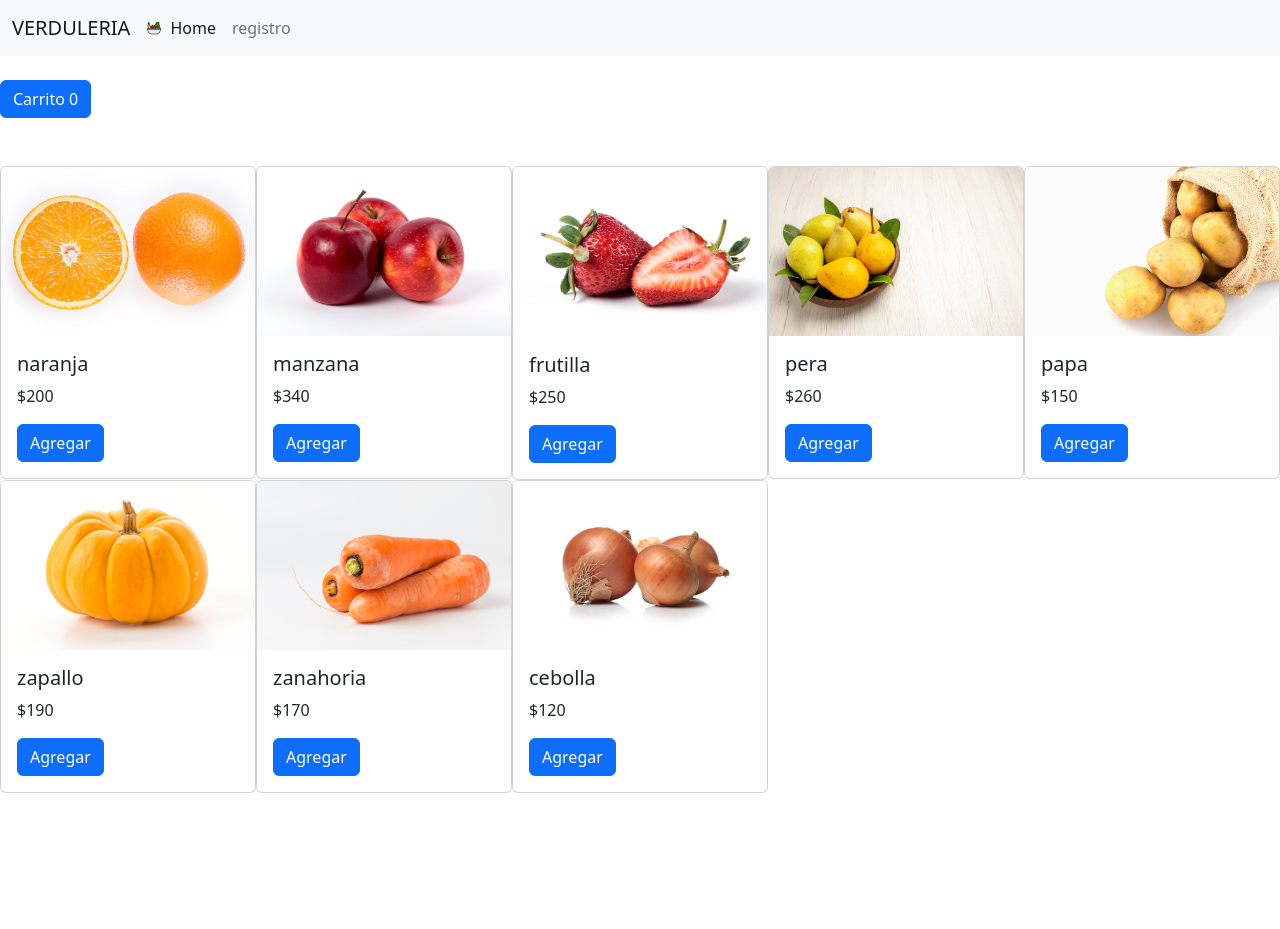
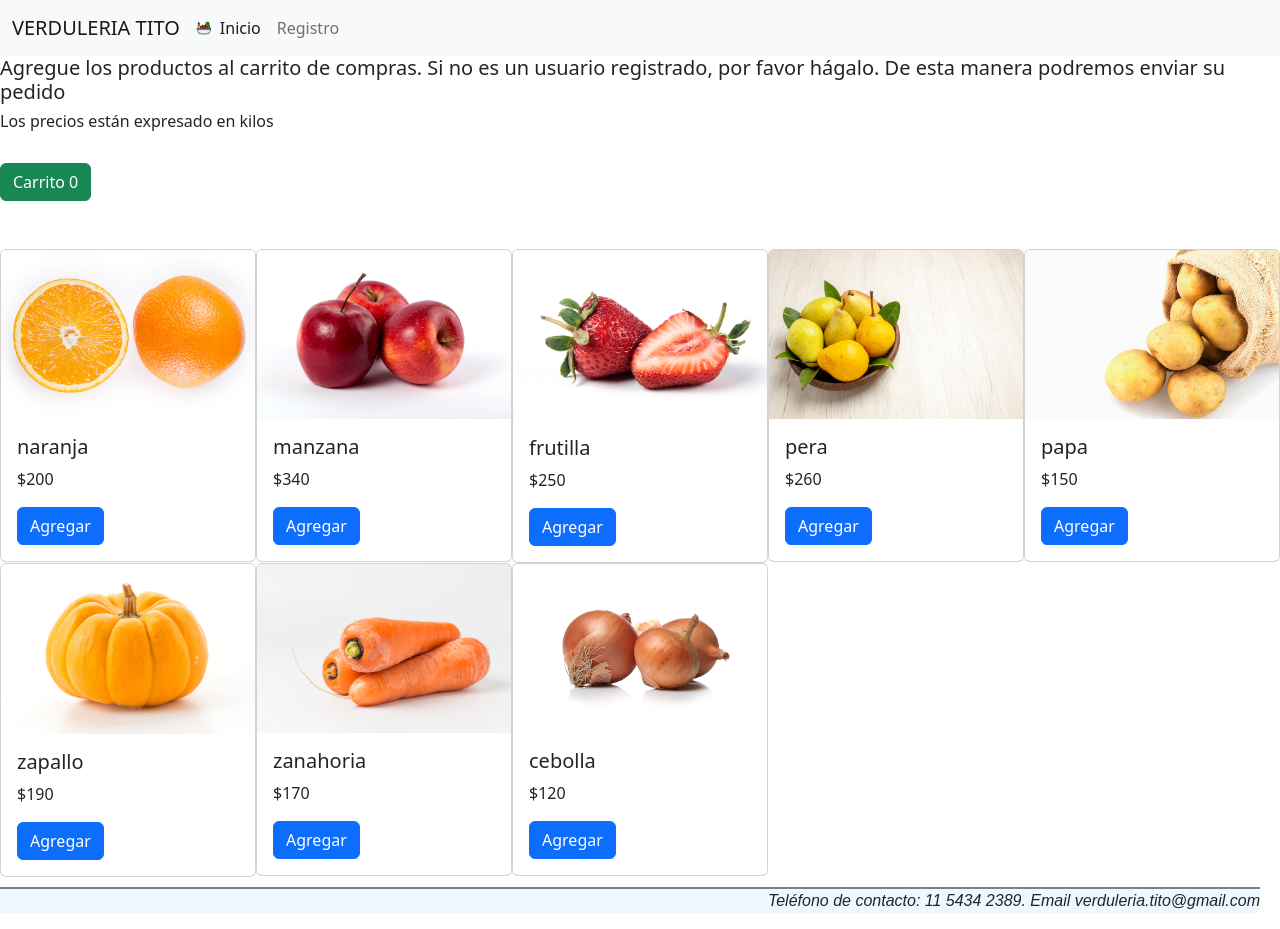
Before and after one commit to martinemoyano/varduleria.V3-main, a plain HTML site: page index.html in a window 1280 px wide. Before the commit the page ends 800 px from the top, so only its background shows below. Drawn offline with nearby package versions, Linux system fonts and the light colour scheme; some packages are replaced by stand-ins of ours; no server answers; a script that the page names is missing.

Commit message:
estilos aplicados

```diff
--- a/css/style.css
+++ b/css/style.css
@@ -7,6 +7,10 @@
 .contenedorProd{
     display: flex;
     flex-wrap: wrap;
+}
+
+.navbar-brand{
+    font-weight: 500;
 }
 
 .form{
@@ -69,3 +73,14 @@
     visibility: visible;
     color: red;
 }
+
+.footer{
+    margin-top: 10px;
+    border-top: 2px solid grey;
+    font-family: sans-serif;
+    font-style:italic;
+    text-align: right;
+    margin-right: 20px;
+    font-weight: 300;
+    background-color: aliceblue;
+}
--- a/index.html
+++ b/index.html
@@ -18,18 +18,19 @@
 
     <nav class="navbar navbar-expand-lg bg-light">
       <div class="container-fluid">
-        <a class="navbar-brand" href="./index.html">VERDULERIA</a>
+        <a class="navbar-brand" href="./index.html">VERDULERIA TITO</a>
         <img src="/img/icons8-fruit-16.png" class="logo" alt="">
-        <button class="navbar-toggler" type="button" data-bs-toggle="collapse" data-bs-target="#navbarSupportedContent" aria-controls="navbarSupportedContent" aria-expanded="false" aria-label="Toggle navigation">
+        <button class="navbar-toggler" type="button" data-bs-toggle="collapse" data-bs-target="#navbarSupportedContent"
+          aria-controls="navbarSupportedContent" aria-expanded="false" aria-label="Toggle navigation">
           <span class="navbar-toggler-icon"></span>
         </button>
         <div class="collapse navbar-collapse" id="navbarSupportedContent">
           <ul class="navbar-nav me-auto mb-2 mb-lg-0">
             <li class="nav-item">
-              <a class="nav-link active" aria-current="page" href="./index.html">Home</a>
+              <a class="nav-link active" aria-current="page" href="./index.html">Inicio</a>
             </li>
             <li class="nav-item">
-              <a class="nav-link" href="./registro.html">registro</a>
+              <a class="nav-link" href="./registro.html">Registro</a>
             </li>
 
           </ul>
@@ -41,9 +42,11 @@
       </div>
     </nav>
 
-
-
-    <button type="button"  class="btn btn-primary mb-3 mt-4 contador" data-bs-toggle="modal" data-bs-target="#exampleModal">
+    <h5>Agregue los productos al carrito de compras. Si no es un usuario registrado, por favor hágalo. De esta manera
+      podremos enviar su pedido</h5>
+    <h6>Los precios están expresado en kilos</h6>
+    <button type="button" class="btn btn-success mb-3 mt-4 contador" data-bs-toggle="modal"
+      data-bs-target="#exampleModal">
       Carrito <span id="contadorCarrito">0</span>
     </button>
 
@@ -140,11 +143,13 @@
 
 
 
-  <footer>
-
+  <footer class="footer">
+    <p>Teléfono de contacto: 11 5434 2389. Email verduleria.tito@gmail.com</p>
   </footer>
 
-  <script src="https://cdn.jsdelivr.net/npm/bootstrap@5.2.0/dist/js/bootstrap.bundle.min.js" integrity="sha384-A3rJD856KowSb7dwlZdYEkO39Gagi7vIsF0jrRAoQmDKKtQBHUuLZ9AsSv4jD4Xa" crossorigin="anonymous"></script>
+  <script src="https://cdn.jsdelivr.net/npm/bootstrap@5.2.0/dist/js/bootstrap.bundle.min.js"
+    integrity="sha384-A3rJD856KowSb7dwlZdYEkO39Gagi7vIsF0jrRAoQmDKKtQBHUuLZ9AsSv4jD4Xa" crossorigin="anonymous">
+  </script>
   <script src="/js/stock.js"></script>
   <script src="/js/app.js"></script>
   <script src="/js/usuarios.js"></script>
--- a/js/app.js
+++ b/js/app.js
@@ -12,7 +12,7 @@ const precioTotal = document.getElementById('precio-total');
 
 const buscador = document.getElementById('search');
 
-const guardarLocal = (clave,valor) => (localStorage.setItem(clave,valor));
+const guardarLocal = (clave, valor) => (localStorage.setItem(clave, valor));
 
 // GUARDAR EL STOCK EN LOCALSTORAGE
 guardarLocal("listaProductos", JSON.stringify(stockProductos));
@@ -21,8 +21,8 @@ const almacenados = JSON.parse(localStorage.getItem("listaProductos"));
 const arrayProductosOBJ = [];
 
 
-class producto{
-    constructor(obj){
+class producto {
+    constructor(obj) {
         this.id = parseFloat(obj.id);
         this.tipo = obj.tipo;
         this.nombre = obj.nombre;
@@ -52,9 +52,9 @@ arrayProductosOBJ.push(new producto(objeto));
 
 mostrarProductos(arrayProductosOBJ)
 
-function mostrarProductos(){
+function mostrarProductos() {
     // contenedorProductos.innerHTML = ''
-arrayProductosOBJ.forEach(item=>{
+    arrayProductosOBJ.forEach(item => {
         let div = document.createElement('div')
         div.className = 'item'
         div.innerHTML = ` <div class="card" style="width: 16rem;">
@@ -70,7 +70,7 @@ contenedorProductos.appendChild(div);
 
 
         let btnAgregar = document.getElementById(`botonAgregar${item.id}`)
-btnAgregar.addEventListener('click',()=>{
+        btnAgregar.addEventListener('click', () => {
             agregarAlCarrito(item.id);
             guardarLocal("carrito", JSON.stringify(carritoCompras));
         })
@@ -80,14 +80,14 @@ btnAgregar.addEventListener('click',()=>{
 
 function agregarAlCarrito(id) {
     let existe = carritoCompras.find(producto => producto.id == id)
-if (existe){
-    existe.cantidad = existe.cantidad +1
+    if (existe) {
+        existe.cantidad = existe.cantidad + 1
         document.getElementById(`cant${existe.id}`).innerHTML = `<p id = "cant${existe.id}">cantidad:${existe.cantidad}</p>`
         actualizarCarrito()
         console.log(`el producto ${existe.id} existe `)
 
-}else{
-        let productoAgregar = arrayProductosOBJ.find(item=> item.id == id)
+    } else {
+        let productoAgregar = arrayProductosOBJ.find(item => item.id == id)
         productoAgregar.cantidad = 1
         carritoCompras.push(productoAgregar);
         mostrarCarrito(productoAgregar)
@@ -109,26 +109,26 @@ if (existe){
 
 function mostrarCarrito(productoAgregar) {
     let div = document.createElement('div')
-     div.setAttribute('class','productoEnCarrito')
+    div.setAttribute('class', 'productoEnCarrito')
     // div.className="contenedor-productos";
     div.innerHTML = `
                       <p>${productoAgregar.nombre}</p>
                       <p>Precio: $${productoAgregar.precio}</p>
                       <p id="cant${productoAgregar.id}">cantidad:${productoAgregar.cantidad}</p>
-                      <button class="boton-eliminar btn btn-primary" id="eliminar${productoAgregar.id}">
+                      <button class="boton-eliminar btn btn-danger" id="eliminar${productoAgregar.id}">
                      borrar</i>
                       </button>`
     contenedorCarrito.appendChild(div)
 
     let btnEliminar = document.getElementById(`eliminar${productoAgregar.id}`)
-   btnEliminar.addEventListener('click',()=>{
-       if(productoAgregar.cantidad == 1){
-           carritoCompras = carritoCompras.filter(item=>item.id !== productoAgregar.id)
+    btnEliminar.addEventListener('click', () => {
+        if (productoAgregar.cantidad == 1) {
+            carritoCompras = carritoCompras.filter(item => item.id !== productoAgregar.id)
             btnEliminar.parentElement.remove()
             actualizarCarrito()
             console.log(`se elimina el producto ${productoAgregar} cuando habia solo 1`)
             guardarLocal("carrito", JSON.stringify(carritoCompras));
-       }else{
+        } else {
             productoAgregar.cantidad = productoAgregar.cantidad - 1
             document.getElementById(`cant${productoAgregar.id}`).innerHTML = `<p id = "cant${productoAgregar.id}">cantidad:${productoAgregar.cantidad}</p>`
             actualizarCarrito()
@@ -159,18 +159,19 @@ function mostrarCarrito(productoAgregar) {
 //     })
 // }
 
-function  actualizarCarrito (){
-    contadorCarrito.innerText= carritoCompras.reduce((acc,el)=> acc + el.cantidad, 0)
-    precioTotal.innerText = carritoCompras.reduce((acc,el)=> acc + (el.precio * el.cantidad), 0)
+function actualizarCarrito() {
+    contadorCarrito.innerText = carritoCompras.reduce((acc, el) => acc + el.cantidad, 0)
+    precioTotal.innerText = carritoCompras.reduce((acc, el) => acc + (el.precio * el.cantidad), 0)
     console.log(carritoCompras)
 }
 
 
 console.log(carritoCompras)
-function recuperar(){
+
+function recuperar() {
     let recuperarLista = JSON.parse(localStorage.getItem("carrito"));
-    if (recuperarLista){
-        for(const elemento of recuperarLista){
+    if (recuperarLista) {
+        for (const elemento of recuperarLista) {
             mostrarCarrito(elemento);
             carritoCompras.push(elemento)
             actualizarCarrito()
@@ -181,7 +182,7 @@ function recuperar(){
 recuperar()
 
 
-function finalizar(){
+function finalizar() {
     console.log(carritoCompras);
     Swal.fire('GRACIAS POR TU COMPRA')
     carritoCompras = []
--- a/js/registrar.js
+++ b/js/registrar.js
@@ -114,7 +114,7 @@ function Guardar() {
     localStorage.setItem("ListadoSubscriptores", JSON.stringify(ArrayDeSubscriptores));
     VerificaryCargar()
 
-Swal.fire('GRACIAS POR REGISTRARTE')
+    Swal.fire('GRACIAS POR REGISTRARTE')
 }
 
 
--- a/js/usuarios.js
+++ b/js/usuarios.js
@@ -1,14 +1,14 @@
 let url = 'https://jsonplaceholder.typicode.com/users/';
 fetch(url)
-            .then( response => response.json() )
-            .then( data => mostrarData(data) )
-            .catch( error => console.log(error) )
+    .then(response => response.json())
+    .then(data => mostrarData(data))
+    .catch(error => console.log(error))
 
 const mostrarData = (data) => {
     console.log(data)
     let body = ""
     for (var i = 0; i < data.length; i++) {
-               body+=`<tr><td>${data[i].id}</td><td>${data[i].name}</td><td>${data[i].email}</td></tr>`
+        body += `<tr><td>${data[i].id}</td><td>${data[i].nombre}</td><td>${data[i].email}</td></tr>`
     }
     document.getElementById('data').innerHTML = body
     //console.log(body)
--- a/js/validar.js
+++ b/js/validar.js
@@ -1,4 +1,3 @@
-
 // var password = admin;
 // var response;
 
@@ -10,6 +9,6 @@
 // alert('bien')
 // }
 
-function validar(){
-    window.location='usuario.html'
+function validar() {
+    window.location = 'usuario.html'
 }
```
Also changed, not shown: registro.html (+10 -6 lines), usuario.html (+11 -5 lines). Lines whose indentation alone changed are shown as unchanged.
